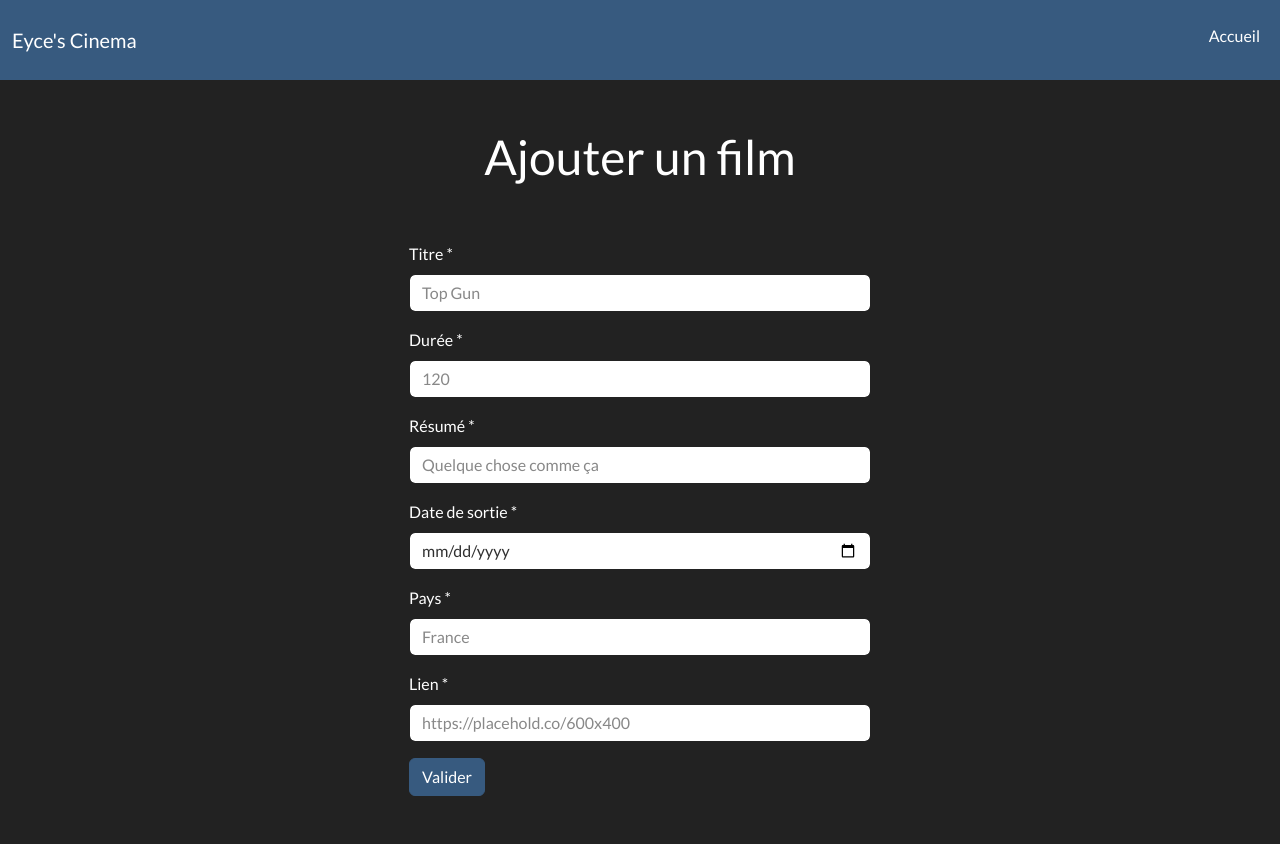
After one commit to phongcroissant/EyceCinema, a PHP site: page /pages/ajoutfilm.php in a window 1280 px wide. The commit adds this page. Run offline with PHP 8.4, Linux system fonts and the light colour scheme.

Commit message:
ajout formulaire inscription, ajoutfilm

```diff
--- a/fonction.php
+++ b/fonction/fonction.php
@@ -2,7 +2,7 @@
 function convertirMinutesEnHeures($duree)
 {
     if ($duree < 60) {
-        return $duree;
+        return $duree . "m";
     } else {
         $heures = floor($duree / 60);
         $minutes = $duree % 60;
--- /dev/null
+++ b/pages/ajoutfilm.php
@@ -0,0 +1,164 @@
+<?php
+/**
+ * @var PDO $pdo
+ */
+require("../config/db-config.php");
+// Déterminer si le formulaire a été soumis
+// Utilisation d'une variable superglobale $_SERVER
+// $_SERVER : tableau associatif contenant des informations sur la requête HTTP
+$erreurs = [];
+$titre = "";
+$duree = "";
+$resume = "";
+$datesortie = "";
+$pays = "";
+$image = "";
+if ($_SERVER["REQUEST_METHOD"] === "POST") {
+    // Le formulaire a été soumis !
+    // Traiter les données du formulaire
+    // Récupérer les valeurs saisies par l'utilisateur
+    // Superglobale $_POST : tableau associatif
+    $titre = $_POST['titre'];
+    $duree = $_POST['duree'];
+    $resume = $_POST['resume'];
+    $datesortie = $_POST['date_sortie'];
+    $pays = $_POST['pays'];
+    $image = $_POST['image'];
+
+    // Validation des données
+    if (empty($titre)) {
+        $erreurs["titre"] = "Veuillez entrer un titre";
+    }
+    if (empty($duree)) {
+        $erreurs["duree"] = "Veuillez entrer une durée en minute";
+    }
+    if (empty($resume)) {
+        $erreurs["resume"] = "Veuillez entrer un résumé";
+    }
+    if ($duree <= 0) {
+        $erreurs["duree"] = "Veuillez entrer une durée positive";
+    }
+    if (!filter_var($image, FILTER_VALIDATE_URL)) {
+        $erreurs["image"] = "Veuillez entrer une URL valide";
+    }
+    if (empty($datesortie)) {
+        $erreurs["date_sortie"] = "Veuillez entrer une date de sortie";
+    }
+    if (empty($pays)) {
+        $erreurs["pays"] = "Veuillez entrer un pays";
+    }
+    if (empty($image)) {
+        $erreurs["image"] = "Veuillez entrer une image";
+    }
+
+    // Traiter les données
+    if (empty($erreurs)) {
+        $requete = $connexion->prepare("INSERT INTO film (titre,duree,resume,date_sortie,pays,image) VALUES ('$titre','$duree','$resume','$datesortie','$pays','$image')");
+        $requete->execute();
+        // Rediriger l'utisateur vers une autre page du site
+        header("Location: ../index.php");
+        exit();
+    }
+}
+
+?>
+<!doctype html>
+<html lang="fr">
+<head>
+    <meta charset="UTF-8">
+    <meta name="viewport"
+          content="width=device-width, user-scalable=no, initial-scale=1.0, maximum-scale=1.0, minimum-scale=1.0">
+    <meta http-equiv="X-UA-Compatible" content="ie=edge">
+    <title>Pâtisserie | Eyce's Croissant</title>
+    <link rel="stylesheet" href="../assets/css/bootstrap.min.css">
+    <link rel="stylesheet" href="https://cdn.jsdelivr.net/npm/bootstrap-icons@1.11.3/font/bootstrap-icons.min.css">
+    <link rel="stylesheet" href="../assets/css/darkly-bootstrap.min.css">
+</head>
+<body>
+<?php include_once("../menu/menu.php") ?>
+<section>
+    <div class="container">
+        <div class="container justify-content-center">
+            <h1 class="text-center mt-5">Ajouter un film</h1>
+        </div>
+        <form action="" method="post" class=" mx-auto w-50 p-5" novalidate>
+            <div class="mb-3">
+                <label for="titre" class="form-label">Titre *</label>
+                <input type="text"
+                       class="form-control <?= (isset($erreurs["titre"])) ? "border border-2 border-danger" : "" ?>"
+                       name="titre"
+                       id="titre"
+                       value="<?= $titre ?>"
+                       placeholder="Top Gun">
+                <?php if (isset($erreurs["titre"])): ?>
+                    <p class="form-text text-danger"><?= $erreurs["titre"] ?></p>
+                <?php endif; ?>
+            </div>
+            <div class="mb-3">
+                <label for="duree" class="form-label">Durée *</label>
+                <input type="number"
+                       class="form-control <?= (isset($erreurs["duree"])) ? "border border-2 border-danger" : "" ?>"
+                       name="duree"
+                       id="duree"
+                       value="<?= $duree ?>"
+                       placeholder="120">
+                <?php if (isset($erreurs["duree"])): ?>
+                    <p class="form-text text-danger"><?= $erreurs["duree"] ?></p>
+                <?php endif; ?>
+            </div>
+            <div class="mb-3">
+                <label for="resume" class="form-label">Résumé *</label>
+                <input type="text"
+                       class="form-control <?= (isset($erreurs["resume"])) ? "border border-2 border-danger" : "" ?>"
+                       name="resume"
+                       id="resume"
+                       value="<?= $resume ?>"
+                       placeholder="Quelque chose comme ça">
+                <?php if (isset($erreurs["resume"])): ?>
+                    <p class="form-text text-danger"><?= $erreurs["resume"] ?></p>
+                <?php endif; ?>
+            </div>
+            <div class="mb-3">
+                <label for="date_sortie" class="form-label">Date de sortie *</label>
+                <input type="date"
+                       class="form-control <?= (isset($erreurs["date_sortie"])) ? "border border-2 border-danger" : "" ?>"
+                       name="date_sortie"
+                       id="date_sortie"
+                       value="<?= $datesortie ?>"
+                       placeholder="AAAA-MM-DD">
+                <?php if (isset($erreurs["date_sortie"])): ?>
+                    <p class="form-text text-danger"><?= $erreurs["date_sortie"] ?></p>
+                <?php endif; ?>
+            </div>
+            <div class="mb-3">
+                <label for="pays" class="form-label">Pays *</label>
+                <input type="text"
+                       class="form-control <?= (isset($erreurs["pays"])) ? "border border-2 border-danger" : "" ?>"
+                       name="pays"
+                       id="pays"
+                       value="<?= $pays ?>"
+                       placeholder="France">
+                <?php if (isset($erreurs["pays"])): ?>
+                    <p class="form-text text-danger"><?= $erreurs["pays"] ?></p>
+                <?php endif; ?>
+            </div>
+            <div class="mb-3">
+                <label for="image" class="form-label">Lien *</label>
+                <input type="text"
+                       class="form-control <?= (isset($erreurs["image"])) ? "border border-2 border-danger" : "" ?>"
+                       name="image"
+                       id="image"
+                       value="<?= $pays ?>"
+                       placeholder="https://placehold.co/600x400">
+                <?php if (isset($erreurs["image"])): ?>
+                    <p class="form-text text-danger"><?= $erreurs["image"] ?></p>
+                <?php endif; ?>
+            </div>
+
+            <button type="submit" class="btn btn-primary">Valider</button>
+        </form>
+    </div>
+</section>
+<script src="../assets/js/bootstrap.bundle.min.js"></script>
+</body>
+</html>
```
Also changed, not shown: index.php (+11 -7 lines), pages/connexion.php (added, +87 -0 lines), pages/détails.php (renamed from détails.php, +4 -4 lines), pages/inscription.php (added, +126 -0 lines).
